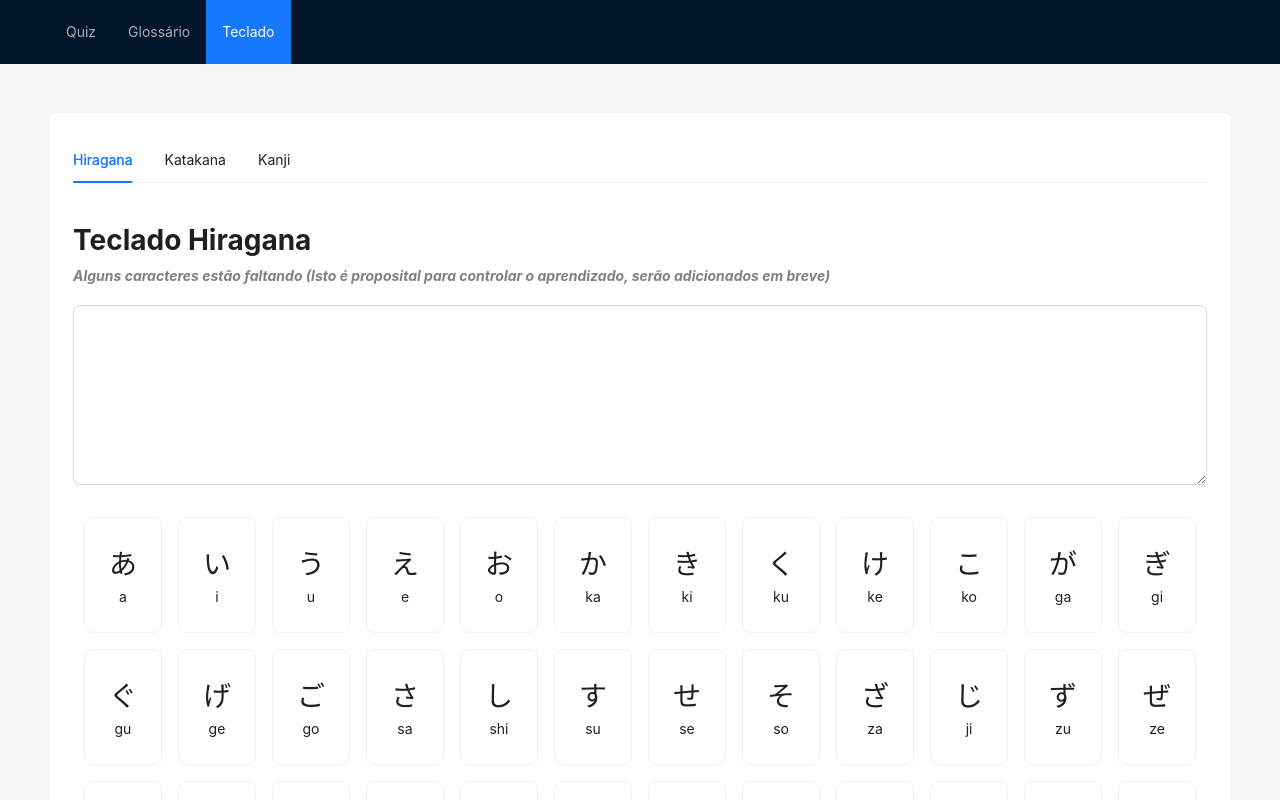
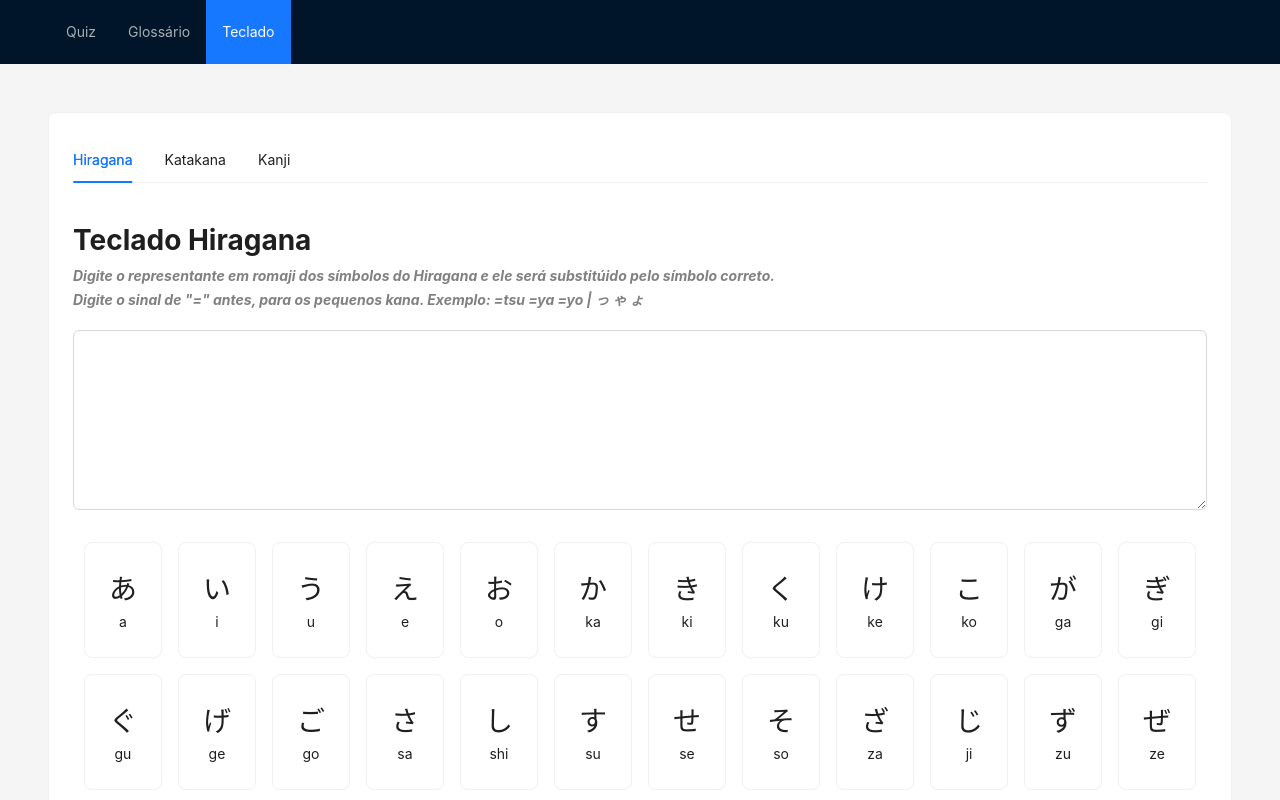
Before and after one commit to Platiplus/product_japanese_quest, a React (Create React App) app: page / in a window 1280 px wide. Both pictures are taken after a click on the item "Teclado". Shown: the top 800 px of the page. Built offline with nearby package versions, Linux system fonts and the light colour scheme.

Commit message:
Adding last lines and small kanas

```diff
--- a/src/components/Keyboard/Keyboard.tsx
+++ b/src/components/Keyboard/Keyboard.tsx
@@ -1,19 +1,30 @@
+import { useState } from 'react'
+import TextArea from 'antd/es/input/TextArea'
+
 import { Card, Col, Row, Tabs } from 'antd'
-import { HiraganaDictionary } from '../../dictionary/hiragana'
-import TextArea from 'antd/es/input/TextArea'
-import { useState } from 'react'
-import { HIRAGANA_KEYBOARD } from '../../utils/regex.util'
+import { HiraganaDictionary, HSmallKanaDictionary } from '../../dictionary/hiragana'
+import { H_SMALL_KANA_KEYBOARD, HIRAGANA_KEYBOARD } from '../../utils/regex.util'
 
 const Keyboard = () => {
   const [text, setText] = useState('')
 
   const onTextAreaInput = ({ target }: any) => {
     let t = target.value
+    const hasSmallKanaSymbolEquivalent = H_SMALL_KANA_KEYBOARD.exec(target.value)
+
+    if (hasSmallKanaSymbolEquivalent) {
+      t = t.replace(
+        hasSmallKanaSymbolEquivalent[0],
+        HSmallKanaDictionary.find((s) => s.romaji.toLowerCase() == hasSmallKanaSymbolEquivalent[0])
+          ?.symbol,
+      )
+    }
+
     const hasSymbolEquivalent = HIRAGANA_KEYBOARD.exec(target.value)
     if (hasSymbolEquivalent) {
       t = t.replace(
         hasSymbolEquivalent[0],
-        HiraganaDictionary.find((s) => s.romaji == hasSymbolEquivalent[0])?.symbol,
+        HiraganaDictionary.find((s) => s.romaji.toLowerCase() == hasSymbolEquivalent[0])?.symbol,
       )
     }
     setText(t)
@@ -28,8 +39,12 @@ const Keyboard = () => {
       <>
         <h1>Teclado Hiragana</h1>
         <h4 style={{ marginTop: '-16px', color: 'gray', fontStyle: 'italic' }}>
-          Alguns caracteres estão faltando (Isto é proposital para controlar o aprendizado, serão
-          adicionados em breve)
+          Digite o representante em romaji dos símbolos do Hiragana e ele será substitúido pelo
+          símbolo correto.
+        </h4>
+        <h4 style={{ marginTop: '-16px', color: 'gray', fontStyle: 'italic' }}>
+          Digite o sinal de &quot;=&quot; antes, para os pequenos kana. Exemplo: =tsu =ya =yo | っ
+          ゃ ょ
         </h4>
         <Row justify={'center'} style={{ marginBottom: '24px' }}>
           <Col flex={1}>
--- a/src/dictionary/hiragana.ts
+++ b/src/dictionary/hiragana.ts
@@ -64,4 +64,24 @@ export const HiraganaDictionary: JapaneseSymbol[] = [
   { symbol: 'や', romaji: 'ya' },
   { symbol: 'ゆ', romaji: 'yu' },
   { symbol: 'よ', romaji: 'yo' },
+  { symbol: 'ら', romaji: 'ra' },
+  { symbol: 'り', romaji: 'ri' },
+  { symbol: 'る', romaji: 'ru' },
+  { symbol: 'れ', romaji: 're' },
+  { symbol: 'ろ', romaji: 'ro' },
+  { symbol: 'わ', romaji: 'wa' },
+  { symbol: 'を', romaji: 'wo' },
+  { symbol: 'ん', romaji: 'n' },
 ]
+
+export const HSmallKanaDictionary: JapaneseSymbol[] = [
+  { symbol: 'ぁ', romaji: '=a' },
+  { symbol: 'ぃ', romaji: '=i' },
+  { symbol: 'ぅ', romaji: '=u' },
+  { symbol: 'ぇ', romaji: '=e' },
+  { symbol: 'ぉ', romaji: '=o' },
+  { symbol: 'っ', romaji: '=tsu' },
+  { symbol: 'ゃ', romaji: '=ya' },
+  { symbol: 'ゅ', romaji: '=yu' },
+  { symbol: 'ょ', romaji: '=yo' },
+]
--- a/src/utils/regex.util.ts
+++ b/src/utils/regex.util.ts
@@ -1,4 +1,6 @@
 export const HIRAGANA_KEYBOARD = new RegExp(
-  '(ka|ki|ku|ke|ko|ga|gi|gu|ge|go|sa|shi|su|se|so|za|ji|zu|ze|zo|ta|ti|tsu|te|to|da|dji|dzu|de|do|na|ni|nu|ne|no|ha|hi|fu|he|ho|ba|bi|bu|be|bo|pa|pi|pu|pe|po|ma|mi|mu|me|ya|yu|yo|a|i|u|e|o)',
+  '(ka|ki|ku|ke|ko|ga|gi|gu|ge|go|sa|shi|su|se|so|za|ji|zu|ze|zo|ta|ti|tsu|te|to|da|dji|dzu|de|do|na|ni|nu|ne|no|ha|hi|fu|he|ho|ba|bi|bu|be|bo|pa|pi|pu|pe|po|ma|mi|mu|me|ya|yu|yo|ra|ri|ru|re|ro|wa|wo|a|i|u|e|o|n)',
   'i',
 )
+
+export const H_SMALL_KANA_KEYBOARD = new RegExp('(=ya|=yu|=yo|=tsu|=a|=i|=u|=e|=o)', 'i')
```
